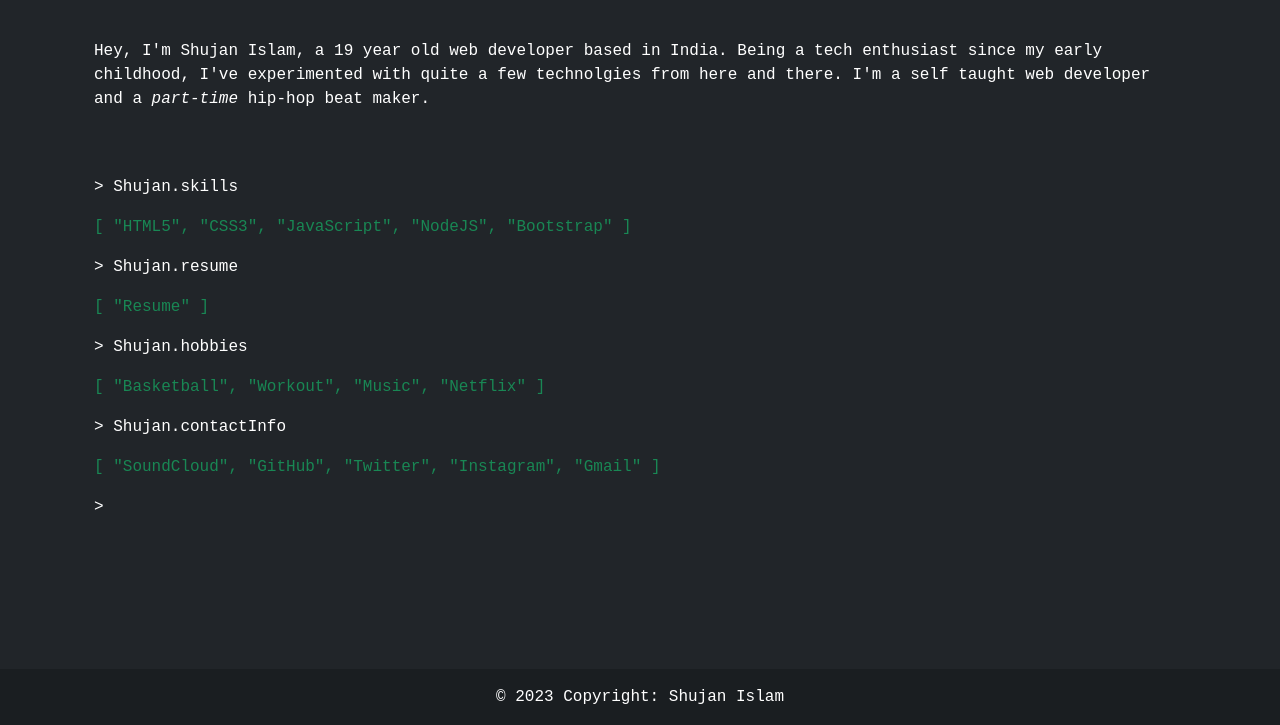
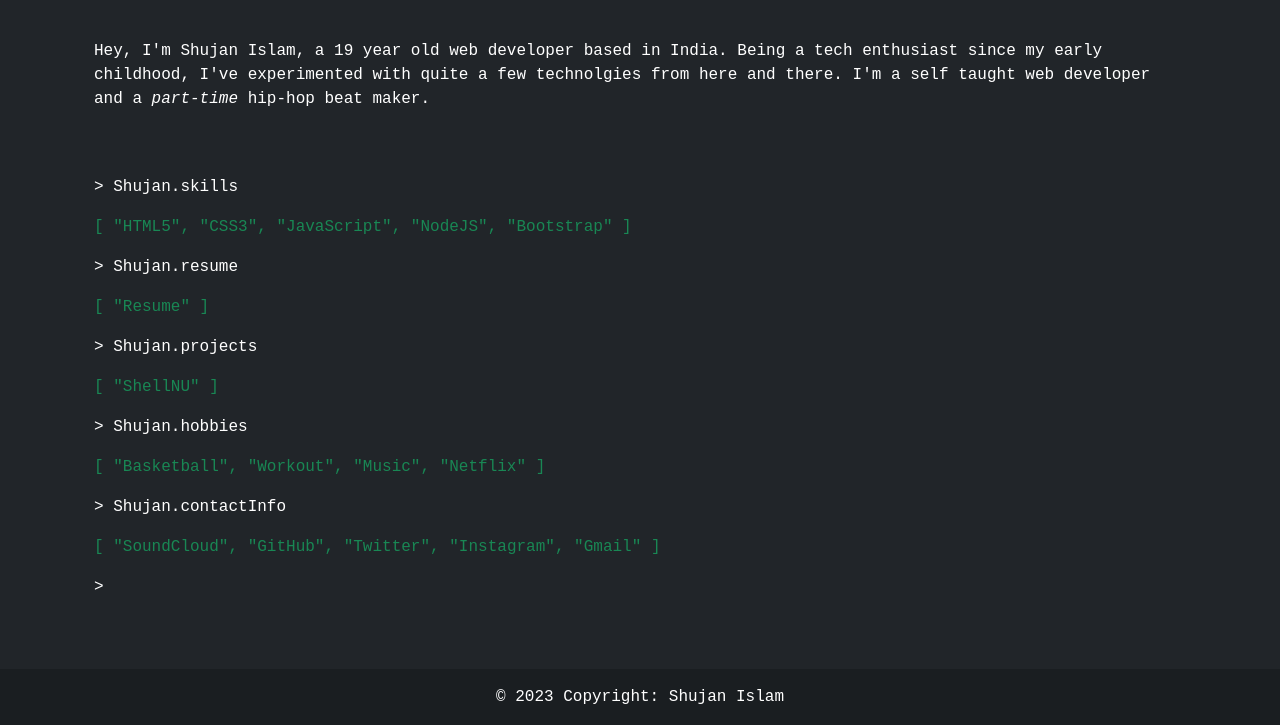
Before and after one commit to shujanislam/shujanislam.github.io, a plain HTML site: page index.html in a window 1280 px wide. Shown: the part 159-884 px from the top of the page. Drawn offline with nearby package versions, Linux system fonts and the light colour scheme.

Commit message:
Update index.html

```diff
--- a/index.html
+++ b/index.html
@@ -26,6 +26,8 @@
 						<p class="text-success">[ "HTML5", "CSS3", "JavaScript", "NodeJS", "Bootstrap" ]</p>
 						<p>> Shujan.resume</p>
 						<p class="text-success"><a href="resume.pdf" class="text-success text-decoration-none" target="_blank">[ "Resume" ]</a></p>
+						<p>> Shujan.projects</p>
+						<p class="text-success"><a href="https://github.com/shujanislam/ShellNU" class="text-success text-decoration-none" target="_blank">[ "ShellNU" ]</a></p>
 						<p>> Shujan.hobbies</p>
 						<p class="text-success">[ "Basketball", "Workout", "Music", "Netflix" ]</p>
 						<p>> Shujan.contactInfo</p>
```
